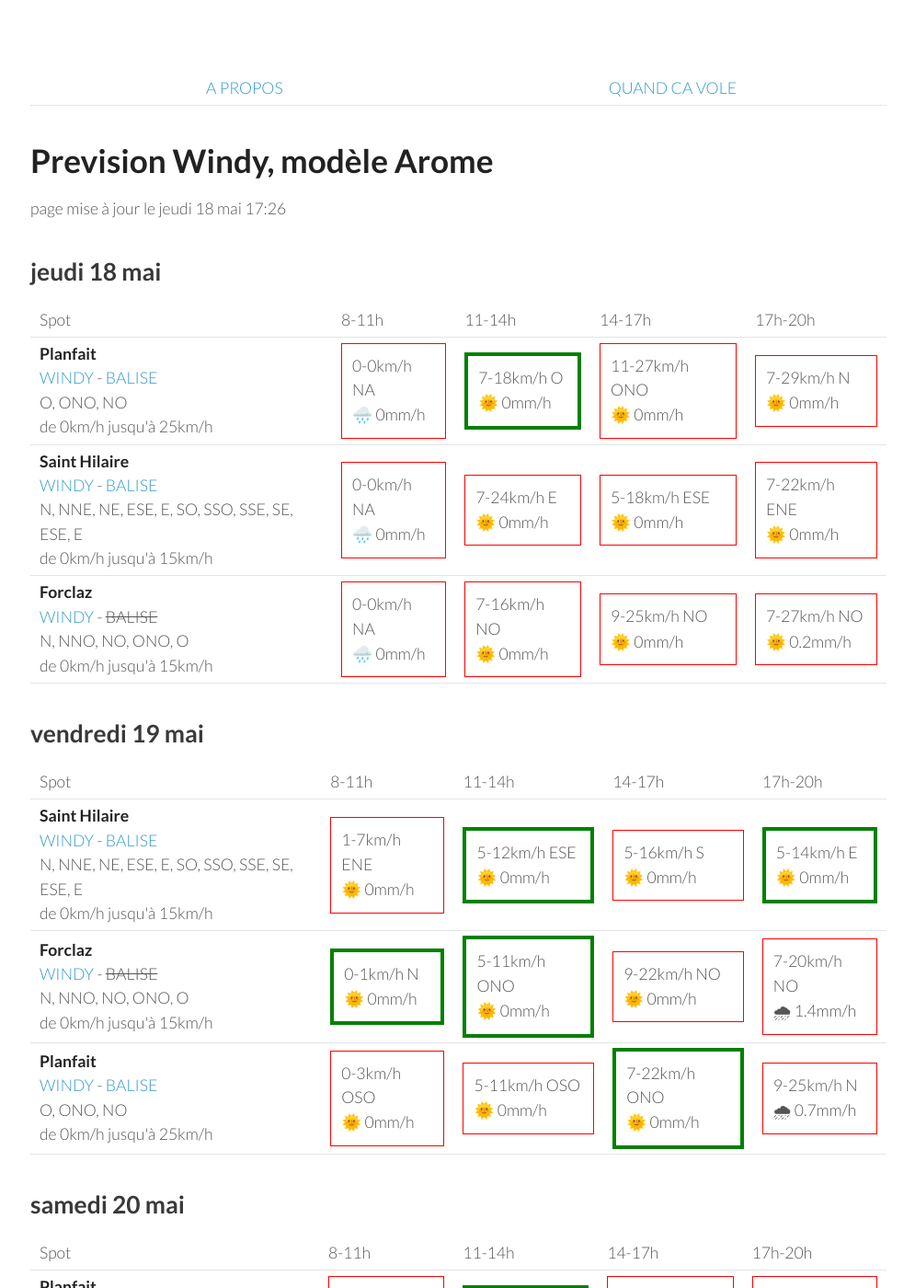
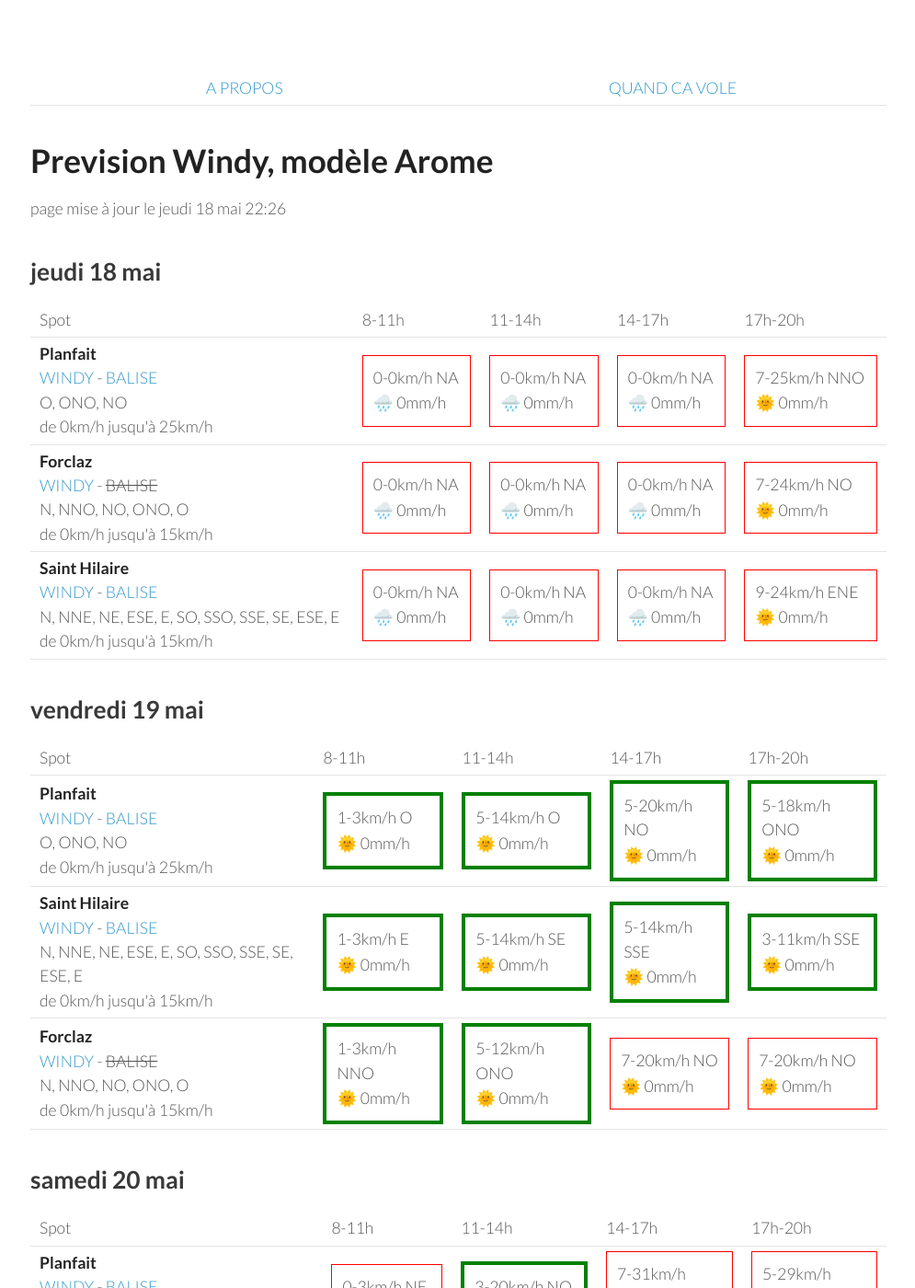
Before and after one commit to parapente-dans-le-nord/parapente-dans-le-nord.github.io, a Jekyll site: the page built from alpes_nord.markdown, in a window 1280 px wide and 1400 px high. Shown: the whole window at 92% size, without its empty margins (25-1020 px from the left). Built offline with Jekyll 4.4.1, drawn with Linux system fonts in a browser that asks for light colours; some of the changed text lies outside the part shown.

Commit message:
update index.markdown

```diff
--- a/alpes_nord.markdown
+++ b/alpes_nord.markdown
@@ -7,7 +7,7 @@ title:  "Tous les spots"
 {: .links}
 
 # Prevision Windy, modèle Arome
-page mise à jour le jeudi 18 mai 17:26
+page mise à jour le jeudi 18 mai 22:26
 
 ## jeudi 18 mai
 
@@ -25,27 +25,27 @@ page mise à jour le jeudi 18 mai 17:26
         <td><strong>Planfait</strong><br><a href="https://windy.com/45.853/6.223?45.415,6.223,8">WINDY</a> - <span class=""><a href="https://www.openwindmap.org/PP496">BALISE</a> </span><br> <span class="vent-favorable">O, ONO, NO</span><br><span class="force-vent">de 0km/h jusqu'à 25km/h</span> </td>
 
             <td><div class="not-flyable"><p>0-0km/h NA</p><p>🌧️ 0mm/h</p></div></td>
-            <td><div class="flyable"><p>7-18km/h O</p><p>🌞 0mm/h</p></div></td>
-            <td><div class="not-flyable"><p>11-27km/h ONO</p><p>🌞 0mm/h</p></div></td>
-            <td><div class="not-flyable"><p>7-29km/h N</p><p>🌞 0mm/h</p></div></td>
+            <td><div class="not-flyable"><p>0-0km/h NA</p><p>🌧️ 0mm/h</p></div></td>
+            <td><div class="not-flyable"><p>0-0km/h NA</p><p>🌧️ 0mm/h</p></div></td>
+            <td><div class="not-flyable"><p>7-25km/h NNO</p><p>🌞 0mm/h</p></div></td>
+
+    </tr>
+<tr>
+        <td><strong>Forclaz</strong><br><a href="https://windy.com/45.814/6.247?45.375,6.246,8,m:eVwaglz">WINDY</a> - <span class="no-balise"> BALISE </span><br> <span class="vent-favorable">N, NNO, NO, ONO, O</span><br><span class="force-vent">de 0km/h jusqu'à 15km/h</span> </td>
+
+            <td><div class="not-flyable"><p>0-0km/h NA</p><p>🌧️ 0mm/h</p></div></td>
+            <td><div class="not-flyable"><p>0-0km/h NA</p><p>🌧️ 0mm/h</p></div></td>
+            <td><div class="not-flyable"><p>0-0km/h NA</p><p>🌧️ 0mm/h</p></div></td>
+            <td><div class="not-flyable"><p>7-24km/h NO</p><p>🌞 0mm/h</p></div></td>
 
     </tr>
 <tr>
         <td><strong>Saint Hilaire</strong><br><a href="https://windy.com/45.307/5.888?45.087,5.889,9,m:eUFagkX">WINDY</a> - <span class=""><a href="http://www.balisemeteo.com/balise.php?idBalise=61">BALISE</a> </span><br> <span class="vent-favorable">N, NNE, NE, ESE, E, SO, SSO, SSE, SE, ESE, E</span><br><span class="force-vent">de 0km/h jusqu'à 15km/h</span> </td>
 
             <td><div class="not-flyable"><p>0-0km/h NA</p><p>🌧️ 0mm/h</p></div></td>
-            <td><div class="not-flyable"><p>7-24km/h E</p><p>🌞 0mm/h</p></div></td>
-            <td><div class="not-flyable"><p>5-18km/h ESE</p><p>🌞 0mm/h</p></div></td>
-            <td><div class="not-flyable"><p>7-22km/h ENE</p><p>🌞 0mm/h</p></div></td>
-
-    </tr>
-<tr>
-        <td><strong>Forclaz</strong><br><a href="https://windy.com/45.814/6.247?45.375,6.246,8,m:eVwaglz">WINDY</a> - <span class="no-balise"> BALISE </span><br> <span class="vent-favorable">N, NNO, NO, ONO, O</span><br><span class="force-vent">de 0km/h jusqu'à 15km/h</span> </td>
-
             <td><div class="not-flyable"><p>0-0km/h NA</p><p>🌧️ 0mm/h</p></div></td>
-            <td><div class="not-flyable"><p>7-16km/h NO</p><p>🌞 0mm/h</p></div></td>
-            <td><div class="not-flyable"><p>9-25km/h NO</p><p>🌞 0mm/h</p></div></td>
-            <td><div class="not-flyable"><p>7-27km/h NO</p><p>🌞 0.2mm/h</p></div></td>
+            <td><div class="not-flyable"><p>0-0km/h NA</p><p>🌧️ 0mm/h</p></div></td>
+            <td><div class="not-flyable"><p>9-24km/h ENE</p><p>🌞 0mm/h</p></div></td>
 
     </tr>
 
@@ -65,32 +65,32 @@ page mise à jour le jeudi 18 mai 17:26
       <td>17h-20h</td>
     </tr>
 <tr>
+        <td><strong>Planfait</strong><br><a href="https://windy.com/45.853/6.223?45.415,6.223,8">WINDY</a> - <span class=""><a href="https://www.openwindmap.org/PP496">BALISE</a> </span><br> <span class="vent-favorable">O, ONO, NO</span><br><span class="force-vent">de 0km/h jusqu'à 25km/h</span> </td>
+
+            <td><div class="flyable"><p>1-3km/h O</p><p>🌞 0mm/h</p></div></td>
+            <td><div class="flyable"><p>5-14km/h O</p><p>🌞 0mm/h</p></div></td>
+            <td><div class="flyable"><p>5-20km/h NO</p><p>🌞 0mm/h</p></div></td>
+            <td><div class="flyable"><p>5-18km/h ONO</p><p>🌞 0mm/h</p></div></td>
+
+
+    </tr>
+<tr>
         <td><strong>Saint Hilaire</strong><br><a href="https://windy.com/45.307/5.888?45.087,5.889,9,m:eUFagkX">WINDY</a> - <span class=""><a href="http://www.balisemeteo.com/balise.php?idBalise=61">BALISE</a> </span><br> <span class="vent-favorable">N, NNE, NE, ESE, E, SO, SSO, SSE, SE, ESE, E</span><br><span class="force-vent">de 0km/h jusqu'à 15km/h</span> </td>
 
-            <td><div class="not-flyable"><p>1-7km/h ENE</p><p>🌞 0mm/h</p></div></td>
-            <td><div class="flyable"><p>5-12km/h ESE</p><p>🌞 0mm/h</p></div></td>
-            <td><div class="not-flyable"><p>5-16km/h S</p><p>🌞 0mm/h</p></div></td>
-            <td><div class="flyable"><p>5-14km/h E</p><p>🌞 0mm/h</p></div></td>
+            <td><div class="flyable"><p>1-3km/h E</p><p>🌞 0mm/h</p></div></td>
+            <td><div class="flyable"><p>5-14km/h SE</p><p>🌞 0mm/h</p></div></td>
+            <td><div class="flyable"><p>5-14km/h SSE</p><p>🌞 0mm/h</p></div></td>
+            <td><div class="flyable"><p>3-11km/h SSE</p><p>🌞 0mm/h</p></div></td>
 
 
     </tr>
 <tr>
         <td><strong>Forclaz</strong><br><a href="https://windy.com/45.814/6.247?45.375,6.246,8,m:eVwaglz">WINDY</a> - <span class="no-balise"> BALISE </span><br> <span class="vent-favorable">N, NNO, NO, ONO, O</span><br><span class="force-vent">de 0km/h jusqu'à 15km/h</span> </td>
 
-            <td><div class="flyable"><p>0-1km/h N</p><p>🌞 0mm/h</p></div></td>
-            <td><div class="flyable"><p>5-11km/h ONO</p><p>🌞 0mm/h</p></div></td>
-            <td><div class="not-flyable"><p>9-22km/h NO</p><p>🌞 0mm/h</p></div></td>
-            <td><div class="not-flyable"><p>7-20km/h NO</p><p>🌧 1.4mm/h</p></div></td>
-
-
-    </tr>
-<tr>
-        <td><strong>Planfait</strong><br><a href="https://windy.com/45.853/6.223?45.415,6.223,8">WINDY</a> - <span class=""><a href="https://www.openwindmap.org/PP496">BALISE</a> </span><br> <span class="vent-favorable">O, ONO, NO</span><br><span class="force-vent">de 0km/h jusqu'à 25km/h</span> </td>
-
-            <td><div class="not-flyable"><p>0-3km/h OSO</p><p>🌞 0mm/h</p></div></td>
-            <td><div class="not-flyable"><p>5-11km/h OSO</p><p>🌞 0mm/h</p></div></td>
-            <td><div class="flyable"><p>7-22km/h ONO</p><p>🌞 0mm/h</p></div></td>
-            <td><div class="not-flyable"><p>9-25km/h N</p><p>🌧 0.7mm/h</p></div></td>
+            <td><div class="flyable"><p>1-3km/h NNO</p><p>🌞 0mm/h</p></div></td>
+            <td><div class="flyable"><p>5-12km/h ONO</p><p>🌞 0mm/h</p></div></td>
+            <td><div class="not-flyable"><p>7-20km/h NO</p><p>🌞 0mm/h</p></div></td>
+            <td><div class="not-flyable"><p>7-20km/h NO</p><p>🌞 0mm/h</p></div></td>
 
 
     </tr>
@@ -113,8 +113,8 @@ page mise à jour le jeudi 18 mai 17:26
 <tr>
         <td><strong>Planfait</strong><br><a href="https://windy.com/45.853/6.223?45.415,6.223,8">WINDY</a> - <span class=""><a href="https://www.openwindmap.org/PP496">BALISE</a> </span><br> <span class="vent-favorable">O, ONO, NO</span><br><span class="force-vent">de 0km/h jusqu'à 25km/h</span> </td>
 
-            <td><div class="not-flyable"><p>1-14km/h ESE</p><p>🌞 0mm/h</p></div></td>
-            <td><div class="flyable"><p>3-18km/h NO</p><p>🌞 0mm/h</p></div></td>
+            <td><div class="not-flyable"><p>0-3km/h NE</p><p>🌞 0mm/h</p></div></td>
+            <td><div class="flyable"><p>3-20km/h NO</p><p>🌞 0mm/h</p></div></td>
             <td><div class="not-flyable"><p>7-31km/h ONO</p><p>🌧 0.6mm/h</p></div></td>
             <td><div class="not-flyable"><p>5-29km/h NNO</p><p>🌧 1.9mm/h</p></div></td>
 
@@ -123,20 +123,20 @@ page mise à jour le jeudi 18 mai 17:26
 <tr>
         <td><strong>Saint Hilaire</strong><br><a href="https://windy.com/45.307/5.888?45.087,5.889,9,m:eUFagkX">WINDY</a> - <span class=""><a href="http://www.balisemeteo.com/balise.php?idBalise=61">BALISE</a> </span><br> <span class="vent-favorable">N, NNE, NE, ESE, E, SO, SSO, SSE, SE, ESE, E</span><br><span class="force-vent">de 0km/h jusqu'à 15km/h</span> </td>
 
-            <td><div class="not-flyable"><p>1-20km/h NE</p><p>🌞 0mm/h</p></div></td>
-            <td><div class="not-flyable"><p>3-22km/h N</p><p>🌞 0mm/h</p></div></td>
-            <td><div class="not-flyable"><p>5-31km/h NNO</p><p>🌧 0.2mm/h</p></div></td>
-            <td><div class="not-flyable"><p>3-33km/h NNO</p><p>🌧 2.7mm/h</p></div></td>
+            <td><div class="not-flyable"><p>1-7km/h ENE</p><p>🌞 0mm/h</p></div></td>
+            <td><div class="not-flyable"><p>3-18km/h N</p><p>🌞 0mm/h</p></div></td>
+            <td><div class="not-flyable"><p>5-31km/h N</p><p>🌞 0mm/h</p></div></td>
+            <td><div class="not-flyable"><p>5-37km/h N</p><p>🌧 1.8mm/h</p></div></td>
 
 
     </tr>
 <tr>
         <td><strong>Forclaz</strong><br><a href="https://windy.com/45.814/6.247?45.375,6.246,8,m:eVwaglz">WINDY</a> - <span class="no-balise"> BALISE </span><br> <span class="vent-favorable">N, NNO, NO, ONO, O</span><br><span class="force-vent">de 0km/h jusqu'à 15km/h</span> </td>
 
-            <td><div class="not-flyable"><p>1-14km/h SE</p><p>🌞 0mm/h</p></div></td>
-            <td><div class="not-flyable"><p>3-18km/h ONO</p><p>🌞 0mm/h</p></div></td>
-            <td><div class="not-flyable"><p>7-31km/h ONO</p><p>🌧 0.3mm/h</p></div></td>
-            <td><div class="not-flyable"><p>5-29km/h NO</p><p>🌧 0.7mm/h</p></div></td>
+            <td><div class="not-flyable"><p>1-3km/h E</p><p>🌞 0mm/h</p></div></td>
+            <td><div class="not-flyable"><p>3-16km/h ONO</p><p>🌞 0mm/h</p></div></td>
+            <td><div class="not-flyable"><p>7-29km/h ONO</p><p>🌧 0.3mm/h</p></div></td>
+            <td><div class="not-flyable"><p>1-31km/h SO</p><p>🌧 0.8mm/h</p></div></td>
 
 
     </tr>
@@ -167,22 +167,22 @@ page mise à jour le jeudi 18 mai 17:26
 
     </tr>
 <tr>
-        <td><strong>Saint Hilaire</strong><br><a href="https://windy.com/45.307/5.888?45.087,5.889,9,m:eUFagkX">WINDY</a> - <span class=""><a href="http://www.balisemeteo.com/balise.php?idBalise=61">BALISE</a> </span><br> <span class="vent-favorable">N, NNE, NE, ESE, E, SO, SSO, SSE, SE, ESE, E</span><br><span class="force-vent">de 0km/h jusqu'à 15km/h</span> </td>
+        <td><strong>Forclaz</strong><br><a href="https://windy.com/45.814/6.247?45.375,6.246,8,m:eVwaglz">WINDY</a> - <span class="no-balise"> BALISE </span><br> <span class="vent-favorable">N, NNO, NO, ONO, O</span><br><span class="force-vent">de 0km/h jusqu'à 15km/h</span> </td>
 
-            <td><div class="flyable"><p>0-14km/h SE</p><p>🌞 0mm/h</p></div></td>
-            <td><div class="not-flyable"><p>3-14km/h O</p><p>🌞 0mm/h</p></div></td>
-            <td><div class="not-flyable"><p>3-25km/h ONO</p><p>🌧 1.4mm/h</p></div></td>
-            <td><div class="not-flyable"><p>1-24km/h O</p><p>🌧 5mm/h</p></div></td>
+            <td><div class="not-flyable"><p>1-14km/h ESE</p><p>🌞 0mm/h</p></div></td>
+            <td><div class="not-flyable"><p>3-18km/h O</p><p>🌞 0mm/h</p></div></td>
+            <td><div class="not-flyable"><p>3-25km/h ONO</p><p>🌞 0mm/h</p></div></td>
+            <td><div class="not-flyable"><p>5-29km/h NO</p><p>🌧 0.6mm/h</p></div></td>
 
 
     </tr>
 <tr>
-        <td><strong>Forclaz</strong><br><a href="https://windy.com/45.814/6.247?45.375,6.246,8,m:eVwaglz">WINDY</a> - <span class="no-balise"> BALISE </span><br> <span class="vent-favorable">N, NNO, NO, ONO, O</span><br><span class="force-vent">de 0km/h jusqu'à 15km/h</span> </td>
+        <td><strong>Saint Hilaire</strong><br><a href="https://windy.com/45.307/5.888?45.087,5.889,9,m:eUFagkX">WINDY</a> - <span class=""><a href="http://www.balisemeteo.com/balise.php?idBalise=61">BALISE</a> </span><br> <span class="vent-favorable">N, NNE, NE, ESE, E, SO, SSO, SSE, SE, ESE, E</span><br><span class="force-vent">de 0km/h jusqu'à 15km/h</span> </td>
 
-            <td><div class="not-flyable"><p>3-20km/h ESE</p><p>🌞 0mm/h</p></div></td>
-            <td><div class="not-flyable"><p>3-16km/h O</p><p>🌞 0mm/h</p></div></td>
-            <td><div class="not-flyable"><p>5-25km/h ONO</p><p>🌞 0mm/h</p></div></td>
-            <td><div class="not-flyable"><p>3-27km/h NO</p><p>🌧 0.4mm/h</p></div></td>
+            <td><div class="not-flyable"><p>1-20km/h E</p><p>🌧 0.4mm/h</p></div></td>
+            <td><div class="not-flyable"><p>1-18km/h O</p><p>🌧 1mm/h</p></div></td>
+            <td><div class="not-flyable"><p>3-24km/h ONO</p><p>🌧 0.7mm/h</p></div></td>
+            <td><div class="not-flyable"><p>3-24km/h ONO</p><p>🌧 4.9mm/h</p></div></td>
 
 
     </tr>
@@ -215,20 +215,20 @@ page mise à jour le jeudi 18 mai 17:26
 <tr>
         <td><strong>Saint Hilaire</strong><br><a href="https://windy.com/45.307/5.888?45.087,5.889,9,m:eUFagkX">WINDY</a> - <span class=""><a href="http://www.balisemeteo.com/balise.php?idBalise=61">BALISE</a> </span><br> <span class="vent-favorable">N, NNE, NE, ESE, E, SO, SSO, SSE, SE, ESE, E</span><br><span class="force-vent">de 0km/h jusqu'à 15km/h</span> </td>
 
-            <td><div class="flyable"><p>1-11km/h N</p><p>🌞 0mm/h</p></div></td>
-            <td><div class="not-flyable"><p>3-18km/h NO</p><p>🌞 0mm/h</p></div></td>
-            <td><div class="not-flyable"><p>5-27km/h NO</p><p>🌧 0.2mm/h</p></div></td>
-            <td><div class="not-flyable"><p>1-31km/h S</p><p>🌧 6mm/h</p></div></td>
+            <td><div class="flyable"><p>1-14km/h NE</p><p>🌞 0mm/h</p></div></td>
+            <td><div class="not-flyable"><p>3-22km/h ONO</p><p>🌞 0mm/h</p></div></td>
+            <td><div class="not-flyable"><p>3-27km/h ONO</p><p>🌧 1mm/h</p></div></td>
+            <td><div class="not-flyable"><p>1-24km/h OSO</p><p>🌧 3.3mm/h</p></div></td>
 
 
     </tr>
 <tr>
         <td><strong>Forclaz</strong><br><a href="https://windy.com/45.814/6.247?45.375,6.246,8,m:eVwaglz">WINDY</a> - <span class="no-balise"> BALISE </span><br> <span class="vent-favorable">N, NNO, NO, ONO, O</span><br><span class="force-vent">de 0km/h jusqu'à 15km/h</span> </td>
 
-            <td><div class="not-flyable"><p>5-22km/h ESE</p><p>🌞 0mm/h</p></div></td>
-            <td><div class="not-flyable"><p>3-20km/h ONO</p><p>🌞 0mm/h</p></div></td>
-            <td><div class="not-flyable"><p>5-27km/h NO</p><p>🌧 0.4mm/h</p></div></td>
-            <td><div class="not-flyable"><p>3-29km/h NO</p><p>🌧 1.2mm/h</p></div></td>
+            <td><div class="not-flyable"><p>5-25km/h ESE</p><p>🌞 0mm/h</p></div></td>
+            <td><div class="not-flyable"><p>1-24km/h SO</p><p>🌞 0mm/h</p></div></td>
+            <td><div class="not-flyable"><p>7-31km/h NO</p><p>🌧 0.7mm/h</p></div></td>
+            <td><div class="not-flyable"><p>3-29km/h NNO</p><p>🌧 0.6mm/h</p></div></td>
 
 
     </tr>
@@ -254,27 +254,27 @@ page mise à jour le jeudi 18 mai 17:26
             <td><div class="not-flyable"><p>3-12km/h ESE</p><p>🌞 0mm/h</p></div></td>
             <td><div class="flyable"><p>5-20km/h ONO</p><p>🌞 0mm/h</p></div></td>
             <td><div class="not-flyable"><p>7-29km/h ONO</p><p>🌧 0.2mm/h</p></div></td>
-            <td><div class="not-flyable"><p>3-31km/h NO</p><p>🌧 1.3mm/h</p></div></td>
+            <td><div class="not-flyable"><p>3-31km/h NO</p><p>🌧 1.2mm/h</p></div></td>
+
+
+    </tr>
+<tr>
+        <td><strong>Forclaz</strong><br><a href="https://windy.com/45.814/6.247?45.375,6.246,8,m:eVwaglz">WINDY</a> - <span class="no-balise"> BALISE </span><br> <span class="vent-favorable">N, NNO, NO, ONO, O</span><br><span class="force-vent">de 0km/h jusqu'à 15km/h</span> </td>
+
+            <td><div class="not-flyable"><p>5-18km/h ESE</p><p>🌞 0mm/h</p></div></td>
+            <td><div class="not-flyable"><p>3-20km/h ONO</p><p>🌞 0mm/h</p></div></td>
+            <td><div class="not-flyable"><p>5-29km/h N</p><p>🌧 0.8mm/h</p></div></td>
+            <td><div class="not-flyable"><p>5-29km/h ONO</p><p>🌧 1.8mm/h</p></div></td>
 
 
     </tr>
 <tr>
         <td><strong>Saint Hilaire</strong><br><a href="https://windy.com/45.307/5.888?45.087,5.889,9,m:eUFagkX">WINDY</a> - <span class=""><a href="http://www.balisemeteo.com/balise.php?idBalise=61">BALISE</a> </span><br> <span class="vent-favorable">N, NNE, NE, ESE, E, SO, SSO, SSE, SE, ESE, E</span><br><span class="force-vent">de 0km/h jusqu'à 15km/h</span> </td>
 
-            <td><div class="not-flyable"><p>1-9km/h O</p><p>🌞 0mm/h</p></div></td>
-            <td><div class="not-flyable"><p>3-18km/h ONO</p><p>🌞 0mm/h</p></div></td>
+            <td><div class="not-flyable"><p>1-12km/h O</p><p>🌞 0mm/h</p></div></td>
+            <td><div class="not-flyable"><p>3-20km/h NO</p><p>🌞 0mm/h</p></div></td>
             <td><div class="not-flyable"><p>5-25km/h NO</p><p>🌞 0mm/h</p></div></td>
-            <td><div class="not-flyable"><p>5-31km/h NNO</p><p>🌧 0.2mm/h</p></div></td>
-
-
-    </tr>
-<tr>
-        <td><strong>Forclaz</strong><br><a href="https://windy.com/45.814/6.247?45.375,6.246,8,m:eVwaglz">WINDY</a> - <span class="no-balise"> BALISE </span><br> <span class="vent-favorable">N, NNO, NO, ONO, O</span><br><span class="force-vent">de 0km/h jusqu'à 15km/h</span> </td>
-
-            <td><div class="not-flyable"><p>3-14km/h SE</p><p>🌞 0mm/h</p></div></td>
-            <td><div class="not-flyable"><p>5-20km/h ONO</p><p>🌞 0mm/h</p></div></td>
-            <td><div class="not-flyable"><p>7-29km/h ONO</p><p>🌞 0mm/h</p></div></td>
-            <td><div class="not-flyable"><p>3-31km/h NO</p><p>🌧 1.5mm/h</p></div></td>
+            <td><div class="not-flyable"><p>5-29km/h NNO</p><p>🌧 0.8mm/h</p></div></td>
 
 
     </tr>
```
